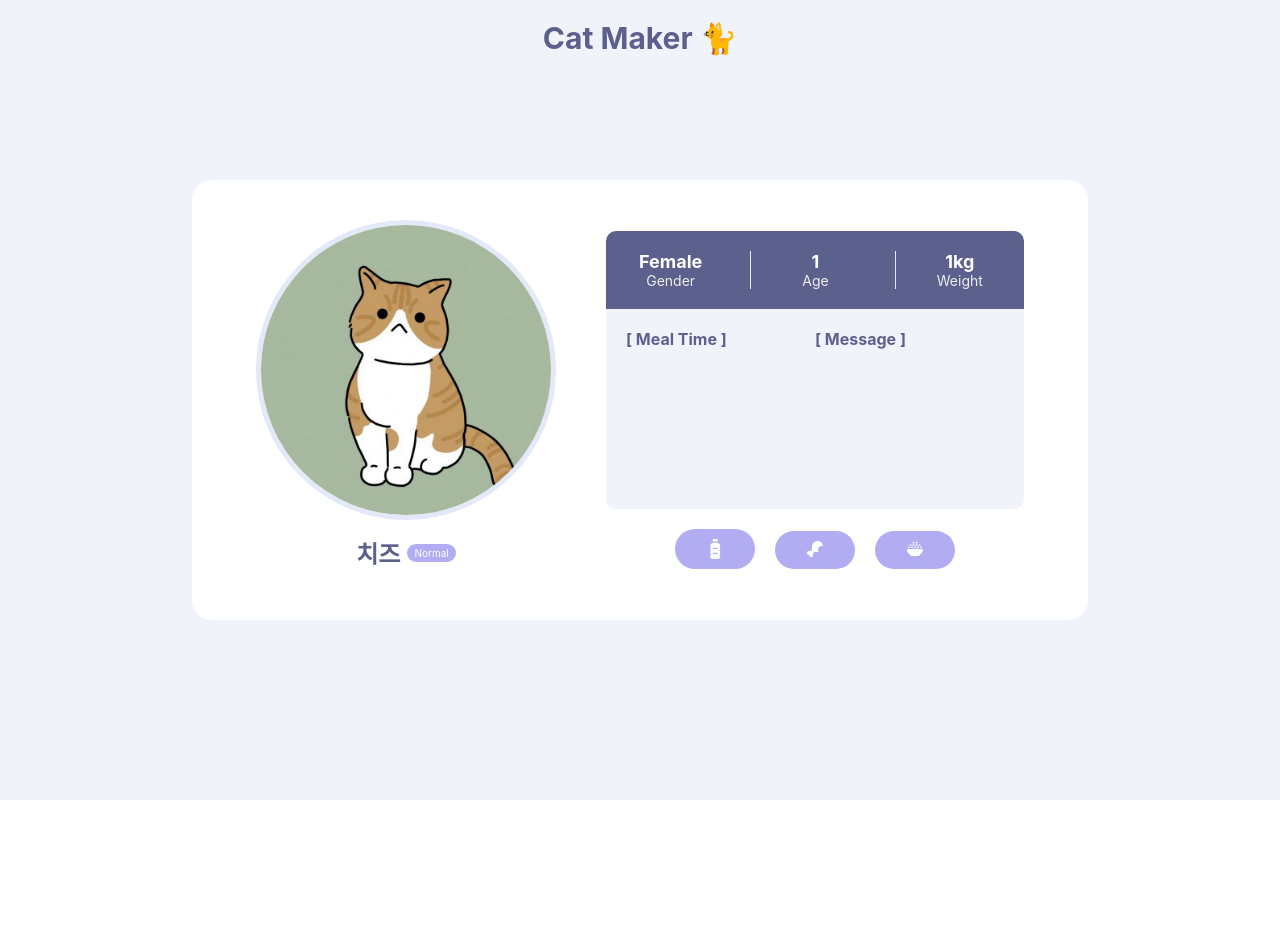
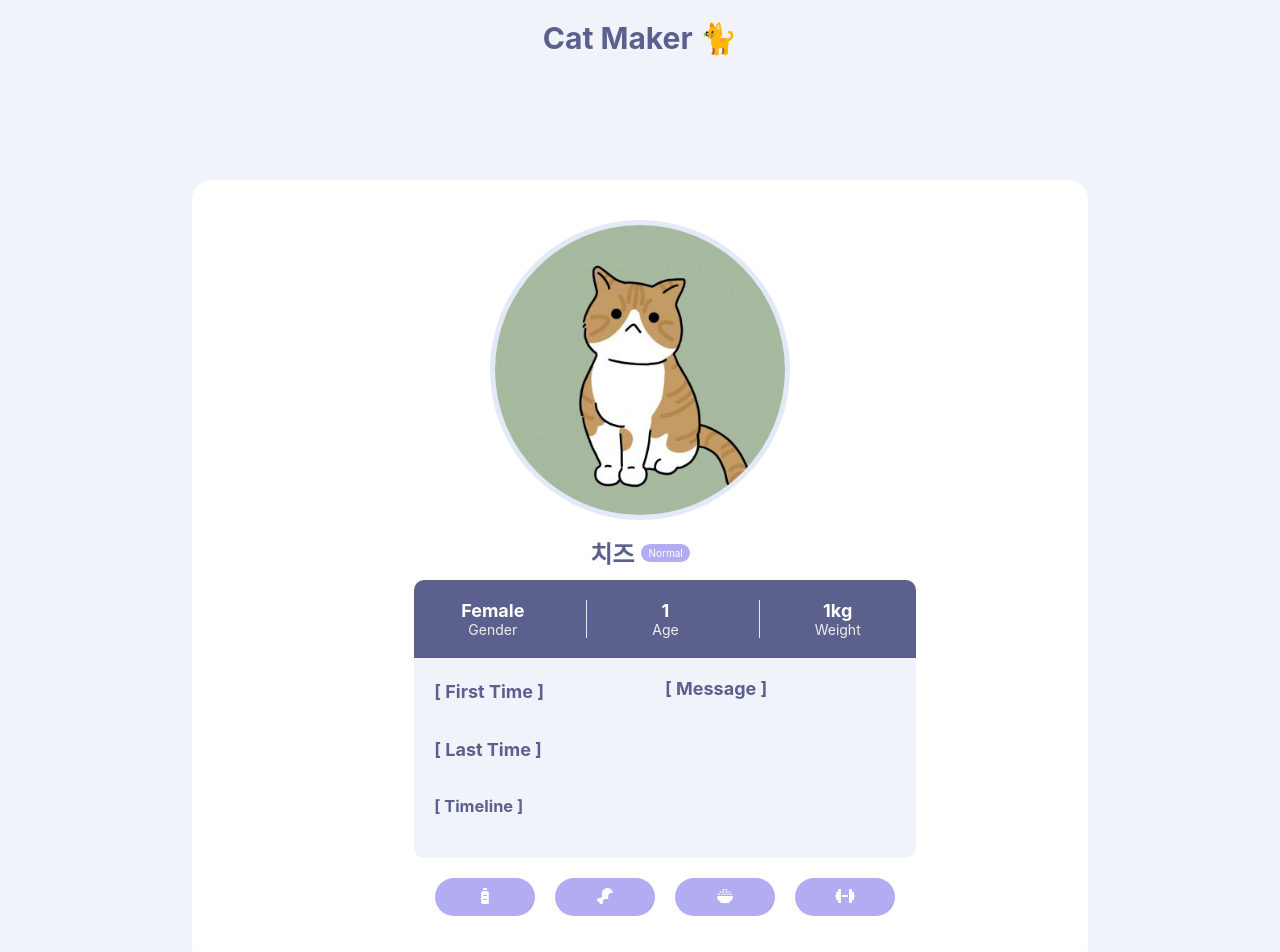
Before and after one commit to Kang-Dayeon/cat_maker, a React (Create React App) app: page /detail/0 in a window 1280 px wide. Shown: the top 952 px of the page. Before the commit the page ends 800 px from the top, so only its background shows below. Built offline with nearby package versions, Linux system fonts and the light colour scheme; the HTML template or start-up script is replaced by a standard one.

Commit message:
state 변경 기능

```diff
--- a/src/App.css
+++ b/src/App.css
@@ -19,7 +19,6 @@ a:hover{
 img{
     width: 100%;
 }
-/*rayouts*/
 
 .img{
     border-radius: 50%;
@@ -69,16 +68,10 @@ img{
     -webkit-box-shadow: 3px 3px 5px 0 rgba(0,0,0,0.1);
     box-shadow: 3px 3px 5px 0 rgba(0,0,0,0.1);
 }
-/*.profile .badge{*/
-/*    position: static;*/
-/*    right: 22%;*/
-/*    top: 12%;*/
-/*}*/
 .profile_img{
     width: 160px;
     height: 150px;
 }
-
 .profile_name{
     margin-top: 10px;
     font-size: 22px;
@@ -141,7 +134,7 @@ img{
 
 .detail_info{
     margin-left: 50px;
-    width: 50%;
+    width: 60%;
 }
 .detail_info .profile_state{
     padding: 20px 0;
@@ -186,17 +179,29 @@ img{
 .add_text div{
     width: 50%;
 }
-.add_text h4{
+.message h4{
+    margin-bottom: 10px;
+    font-size: 18px;
     color: #5b608c;
 }
-.add_text ul{
-    margin-top: 10px;
+.add_text ul li h4{
+    font-size: 18px;
 }
 .add_text li{
     font-size: 14px;
     font-weight: bold;
     line-height: 1.5;
     color: #5b608c;
+}
+.add_text li span {
+    display: inline-block;
+    margin-right: 7px;
+    min-width: 15px;
+    font-size: 14px;
+    text-align: center;
+}
+.time_section{
+    margin-bottom: 10px;
 }
 @media (max-width: 1050px){
     .content{
--- a/src/App.js
+++ b/src/App.js
@@ -3,10 +3,6 @@ import {BrowserRouter} from 'react-router-dom'
 import Routers from './router/routes'
 import store from './redux/store'
 import { Provider } from 'react-redux'
-// import { createStore } from 'redux'
-// import rootReducer from './redux'
-
-// const store = createStore(rootReducer)
 
 function App() {
   return (
--- a/src/component/Button.js
+++ b/src/component/Button.js
@@ -1,10 +1,11 @@
 import React from 'react'
 import styled from 'styled-components'
+
 const RoundButton = styled.button`
     position: relative;
     margin: 20px 10px 0;
     padding: 10px 0;
-    width: ${(props) => props.food ? '80px' : '200px'};
+    width: ${(props) => props.action ? '100px' : '200px'};
     font-size: 16px;
     border: none;
     border-radius: 20px;
@@ -13,26 +14,32 @@ const RoundButton = styled.button`
     cursor: ${(props) => props.cursor || 'pointer'};
 
     :hover::after {
-      display: ${(props) => props.food ? 'block' : 'none'};
+      display: ${(props) => props.action ? 'block' : 'none'};
       position: absolute;
       bottom: -30px;
-      left: 10px;
+      left: 5px;
       z-index: 1;
       padding: 5px;
-      width: 50px;
-      backgtound-color: #eee;
+      width: 80px;
+      background-color: #fff;
       color: #000;
       border-radius: 5px;
       -webkit-box-shadow: 1px 1px 3px 0 rgba(0,0,0,0.2);
       box-shadow: 1px 1px 3px 0 rgba(0,0,0,0.2);
       font-size: 12px;
-      content: '${(props) => props.food || ''}';
+      content: '${(props) => props.action || ''}';
     }
+
+    &:disabled {
+      cursor: default;
+      opacity: 0.5;
+    }
+
   `
 
-const Button = ({children, color, cursor, onClick, food}) => {
+const Button = ({children, color, cursor, onClick, action, disabled}) => {
   return (
-    <RoundButton food={food} color={color} cursor={cursor} onClick={onClick}>{children}</RoundButton>
+    <RoundButton disabled={disabled} action={action} color={color} cursor={cursor} onClick={onClick}>{children}</RoundButton>
   )
 }
 
--- a/src/data/cats.js
+++ b/src/data/cats.js
@@ -3,11 +3,6 @@ export const catStatus = {
   state2: 'Normal',
   state3: 'Fatness',
   state4: 'Death'
-}
-export const food = {
-  water: 'water',
-  meat: 'meat',
-  feed: 'feed',
 }
 export const cats = [
   {
@@ -21,7 +16,7 @@ export const cats = [
     state: catStatus.state2,
     fat: false,
     death: false,
-    dates: [],
+    history: [],
     messageNum: 0,
     messages: [
       '잘 키워보시게',
@@ -44,7 +39,7 @@ export const cats = [
     state: catStatus.state2,
     fat: false,
     death: false,
-    dates: [],
+    history: [],
     messageNum: 0,
     messages: [
       '반갑냥',
@@ -67,7 +62,7 @@ export const cats = [
     state: catStatus.state2,
     fat: false,
     death: false,
-    dates: [],
+    history: [],
     messageNum: 0,
     messages: [
       '냥?',
--- a/src/pages/detail/detail.js
+++ b/src/pages/detail/detail.js
@@ -1,16 +1,20 @@
-import React, { useEffect } from 'react'
-import { useParams, useNavigate } from 'react-router-dom'
+import React, {useEffect} from 'react'
+import {useParams, useNavigate} from 'react-router-dom'
 import '../../App.css'
 //component
 import Button from '../../component/Button'
 import Badge from '../../component/Badge'
 // redux
-import { useDispatch } from 'react-redux'
-import { useSelector } from 'react-redux'
-import { handleSelectedCat } from '../../redux/cats'
+import {useDispatch, useSelector} from 'react-redux'
+import {handleSelectedCat, addHistory} from '../../redux/cats'
 // fontawesome
-import { FontAwesomeIcon } from "@fortawesome/react-fontawesome";
-import { faBottleWater, faDrumstickBite, faBowlRice } from "@fortawesome/free-solid-svg-icons";
+import {FontAwesomeIcon} from '@fortawesome/react-fontawesome'
+import {
+  faBottleWater,
+  faDrumstickBite,
+  faBowlRice,
+  faDumbbell,
+} from '@fortawesome/free-solid-svg-icons'
 
 const Detail = () => {
   const params = useParams()
@@ -20,60 +24,37 @@ const Detail = () => {
   const cats = useSelector(state => state.cats.cats)
   const selectedCat = useSelector(state => state.cats.selectedCat)
 
-  // console.log(cats.find(cat => cat.id === Number(params.key)))
-  // console.log(dispatch(handleSelectedCat(parseInt(params.key))))
-
-  // const date = new Date()
-  // const currentDate = date.getFullYear()+'년'+(date.getMonth()+1)+'월'+date.getDate()+'일 '+date.getHours()+'시'+date.getMinutes()+'분'+date.getSeconds()+'초'
-
-  // const increases = () => {
-  //   dispatch(increaseCount(id, props.cat[id].weight + 0.5, currentDate, props.cat[id].age))
-  // }
+  const addEating = (actionType) => {
+    dispatch(addHistory({
+      type: 'eat',
+      dates: new Date().toLocaleString(),
+      actionType,
+    }))
+  }
 
   useEffect(() => {
-    if (params.key && cats.find(cat => cat.id === parseInt(params.key))){
+    if (params.key && cats.find(cat => cat.id === parseInt(params.key))) {
       dispatch(handleSelectedCat(parseInt(params.key)))
-      console.log(params)
     } else {
       navigate('/')
     }
   })
 
-  // useEffect(() => {
-  //   if(selectedCat.weight >= 30){
-  //     dispatch(handleBodyState(id, props.cat[id].fat = true))
-  //   }
-  // },[props.cat[id].weight])
-  //
-  // useEffect(() => {
-  //   if(props.cat[id].age >= 15){
-  //     dispatch(handleLifeState(id, props.cat[id].death = true))
-  //   }
-  //   if(props.cat[id].age % 3 === 0 || props.cat[id].age === 1){
-  //     dispatch(messageNum(id, props.cat[id].messageNum + 1))
-  //   }
-  // }, [props.cat[id].age])
-  //
-  // useEffect(() => {
-  //   dispatch(messageAdd(id, props.cat[id].messages.slice(0,props.cat[id].messageNum)))
-  // }, [props.cat[id].messageNum])
-
-  if (!selectedCat) return;
+  if (!selectedCat) return
   // useEffect는 렌더링 이후 발생하기 때문에 이걸로 데이터체크를 해주고(아예 처음엔 데이터가 null임) 다시 재렌더링하면서 useEffect가 발생 됨
 
   return (
     <div className="detail">
       <div className="detail_profile">
         <div className="detail_img img">
-          <img src={selectedCat.death ? selectedCat.dieImage : selectedCat.image} />
+          <img alt="cat profile"
+            src={selectedCat.state === 'Death' ?
+            selectedCat.dieImage :
+            selectedCat.image}/>
         </div>
         <div className="detail_text">
           <h3 className="detail_name">{selectedCat.name}</h3>
-          {
-            selectedCat.fat && ! selectedCat.death ? <Badge color={'#E33D64'}>Fatness</Badge> :
-              selectedCat.death ? <Badge color={'#000'}>Death</Badge> :
-            <Badge>Normal</Badge>
-          }
+          <Badge state={selectedCat.state}>{selectedCat.state}</Badge>
         </div>
       </div>
       <div className="detail_info">
@@ -93,12 +74,73 @@ const Detail = () => {
         </ul>
         <div className="add_text">
           <div className="time">
-            <h4>[ Meal Time ]</h4>
             <ul>
+              <li className="time_section">
+                <h4>[ First Time ]</h4>
+                <p>
+                  <span>
+                    {
+                      selectedCat.history.length === 0 ? '' :
+                        selectedCat.history[0].actionType === 'water' ?
+                          <FontAwesomeIcon icon={faBottleWater}/> :
+                          selectedCat.history[0].actionType === 'meat' ?
+                            <FontAwesomeIcon icon={faDrumstickBite}/> :
+                            selectedCat.history[0].actionType === 'feed' ?
+                              <FontAwesomeIcon icon={faBowlRice}/> :
+                              selectedCat.history[0].actionType === 'work out' ?
+                                <FontAwesomeIcon icon={faDumbbell}/> :
+                                ''
+                    }
+                  </span>
+                  {selectedCat.history.length > 0 ?
+                    selectedCat.history[0].dates :
+                    ''}
+                </p>
+              </li>
+              <li className="time_section">
+                <h4>[ Last Time ]</h4>
+                <p>
+                  <span>
+                    {
+                      selectedCat.history.length === 0 ? '' :
+                        selectedCat.history[selectedCat.history.length -
+                        1].actionType === 'water' ?
+                          <FontAwesomeIcon icon={faBottleWater}/> :
+                          selectedCat.history[selectedCat.history.length -
+                          1].actionType === 'meat' ?
+                            <FontAwesomeIcon icon={faDrumstickBite}/> :
+                            selectedCat.history[selectedCat.history.length -
+                            1].actionType === 'feed' ?
+                              <FontAwesomeIcon icon={faBowlRice}/> :
+                              selectedCat.history[selectedCat.history.length -
+                              1].actionType === 'work out' ?
+                                <FontAwesomeIcon icon={faDumbbell}/> :
+                                ''
+                    }
+                  </span>
+                  {selectedCat.history.length > 0 ?
+                    selectedCat.history[selectedCat.history.length - 1].dates :
+                    ''}
+                </p>
+              </li>
+              <li><h3>[ Timeline ]</h3></li>
               {
-                selectedCat.dates.map((item) => {
+                selectedCat.history.map((item, i) => {
                   return (
-                    <li>{item}</li>
+                    <li>
+                      <span>
+                        {
+                          item.actionType === 'water' ?
+                            <FontAwesomeIcon icon={faBottleWater}/> :
+                            item.actionType === 'meat' ?
+                              <FontAwesomeIcon icon={faDrumstickBite}/> :
+                              item.actionType === 'feed' ?
+                                <FontAwesomeIcon icon={faBowlRice}/> :
+                                <FontAwesomeIcon icon={faDumbbell}/>
+                        }
+                      </span>
+                      {item.dates}
+                    </li>
                   )
                 })
               }
@@ -108,7 +150,7 @@ const Detail = () => {
             <h4>[ Message ]</h4>
             <ul>
               {
-                selectedCat.message.map((item) => {
+                selectedCat.message.map((item, i) => {
                   return (
                     <li>{item}</li>
                   )
@@ -117,14 +159,34 @@ const Detail = () => {
             </ul>
           </div>
         </div>
-        <Button food={'Water'}><FontAwesomeIcon icon={faBottleWater} size="lg" /></Button>
-        <Button food={'Meat'}><FontAwesomeIcon icon={faDrumstickBite} /></Button>
-        <Button food={'Feed'}><FontAwesomeIcon icon={faBowlRice} /></Button>
-        {/* {
-          selectedCat.death ?
-          <Button color={"#8f9da9"} cursor={'default'} disabled>Death</Button> :
-          <Button >Give Food</Button>
-        } */}
+        <Button
+          action={'Water'}
+          disabled={selectedCat.state === 'Death' ? 'disabled' : ''}
+          onClick={() => addEating('water')}
+        >
+          <FontAwesomeIcon icon={faBottleWater}/>
+        </Button>
+        <Button
+          action={'Meat'}
+          disabled={selectedCat.state === 'Death' ? 'disabled' : ''}
+          onClick={() => addEating('meat')}
+        >
+          <FontAwesomeIcon icon={faDrumstickBite}/>
+        </Button>
+        <Button
+          action={'Feed'}
+          disabled={selectedCat.state === 'Death' ? 'disabled' : ''}
+          onClick={() => addEating('feed')}
+        >
+          <FontAwesomeIcon icon={faBowlRice}/>
+        </Button>
+        <Button
+          action={'work out'}
+          disabled={selectedCat.state === 'Death' ? 'disabled' : ''}
+          onClick={() => addEating('work out')}
+        >
+          <FontAwesomeIcon icon={faDumbbell}/>
+        </Button>
       </div>
     </div>
   )
--- a/src/pages/index.js
+++ b/src/pages/index.js
@@ -5,11 +5,12 @@ import { useSelector } from 'react-redux'
 
 const Index = () => {
   const cats = useSelector(state => state.cats.cats)
+  console.log(cats)
   return (
     <>
       {
-        cats.map((item,i) => {
-          return <Profile cat={item} key={i} />
+        cats.map((item, i) => {
+          return <Profile cat={item} key={i}/>
         })
       }
     </>
--- a/src/redux/cats.js
+++ b/src/redux/cats.js
@@ -6,11 +6,35 @@ export const catSlice = createSlice({
   initialState: {
     cats: data.cats,
     selectedCat: null,
-    food: data.food
   },
   reducers: {
     addHistory: (state, action) => {
-      state.selectedCat.dates.push(action.payload)
+      state.selectedCat.history.push(action.payload)
+      if(action.payload.actionType === 'water') {
+        state.selectedCat.weight = +(state.selectedCat.weight + 0.1).toFixed(1)
+      } else if(action.payload.actionType === 'meat') {
+        state.selectedCat.weight += 3
+      } else if(action.payload.actionType === 'feed') {
+        state.selectedCat.weight += 1
+      } else if(action.payload.actionType === 'work out') {
+        state.selectedCat.weight = +(state.selectedCat.weight - 2).toFixed(1)
+      }
+
+      if(state.selectedCat.history.length % 3 === 0){
+        state.selectedCat.age += 1
+      }
+
+      if(state.selectedCat.weight < 1){
+        state.selectedCat.state = data.catStatus.state1
+      } else if(state.selectedCat.weight < 30){
+        state.selectedCat.state = data.catStatus.state2
+      } else if(state.selectedCat.weight >= 30){
+        state.selectedCat.state = data.catStatus.state3
+      }
+
+      if(state.selectedCat.age >= 15 || state.selectedCat.age * 0.1 > state.selectedCat.weight){
+        state.selectedCat.state = data.catStatus.state4
+      }
 
       state.cats = [
         ...state.cats.filter(cat => cat.id !== state.selectedCat.id),
@@ -20,66 +44,8 @@ export const catSlice = createSlice({
     handleSelectedCat: (state, action) => {
       state.selectedCat = state.cats.find(cat => cat.id === action.payload)
     },
-    giveFood: (state,action) => {
-
-    }
   }
 })
 
 export const { addHistory, handleSelectedCat } = catSlice.actions
 export default catSlice.reducer
-//
-// export const INCREASE = 'INCREASE'
-// export const LIFE = 'STATE/LIFE'
-// export const BODY = 'STATE/BODY'
-// export const COUNT = 'MESSAGE/COUNT'
-// export const ADDMESSAGE = 'MESSAGE/ADDMESSAGE'
-//
-// export const increaseCount = (currentId, currentWeight, date, currentAge) => ({ type: INCREASE, currentId, currentWeight, date, currentAge});
-// export const handleLifeState = (currentId, currentLifeState) => ({type: LIFE, currentId, currentLifeState})
-// export const handleBodyState = (currentId, currentBodyState) => ({type: BODY, currentId, currentBodyState})
-// export const messageNum = (currentId, currentNum) => ({type: COUNT, currentId,  currentNum})
-// export const messageAdd = (currentId, message) => ({type: ADDMESSAGE, currentId,  message})
-//
-// const initialState = {
-//   cats: data.cats,
-//   selectedCat: null
-// }
-//
-// const reducer = (state = initialState, action) => {
-//   switch (action.type) {
-//     case INCREASE:
-//       state[action.currentId].weight = action.currentWeight
-//       state[action.currentId].date.push(action.date)
-//       if(state[action.currentId].weight % 3 === 0 && state[action.currentId].weight <= 42){
-//         state[action.currentId].age = action.currentAge + 1
-//       }
-//       return[
-//         ...state
-//       ]
-//     case LIFE:
-//       state[action.currentId].death = action.currentLifeState
-//       return[
-//         ...state
-//       ]
-//     case BODY:
-//       state[action.currentId].fat = action.currentBodyState
-//       return[
-//         ...state
-//       ]
-//     case COUNT:
-//       state[action.currentId].messageNum = action.currentNum
-//       return[
-//         ...state
-//       ]
-//     case ADDMESSAGE:
-//       state[action.currentId].message = action.message
-//       return[
-//         ...state
-//       ]
-//     default:
-//       return state;
-//   }
-// };
-
-// export default reducer
--- a/src/redux/store.js
+++ b/src/redux/store.js
@@ -1,4 +1,3 @@
-// import React from 'react'
 import { configureStore } from '@reduxjs/toolkit'
 import catReducer from './cats'
 
```
Also changed, not shown: src/component/Badge.js (+6 -3 lines), src/pages/profile/profile.js (+17 -27 lines), 1 other file (tests, documents, lock files or other folders).
